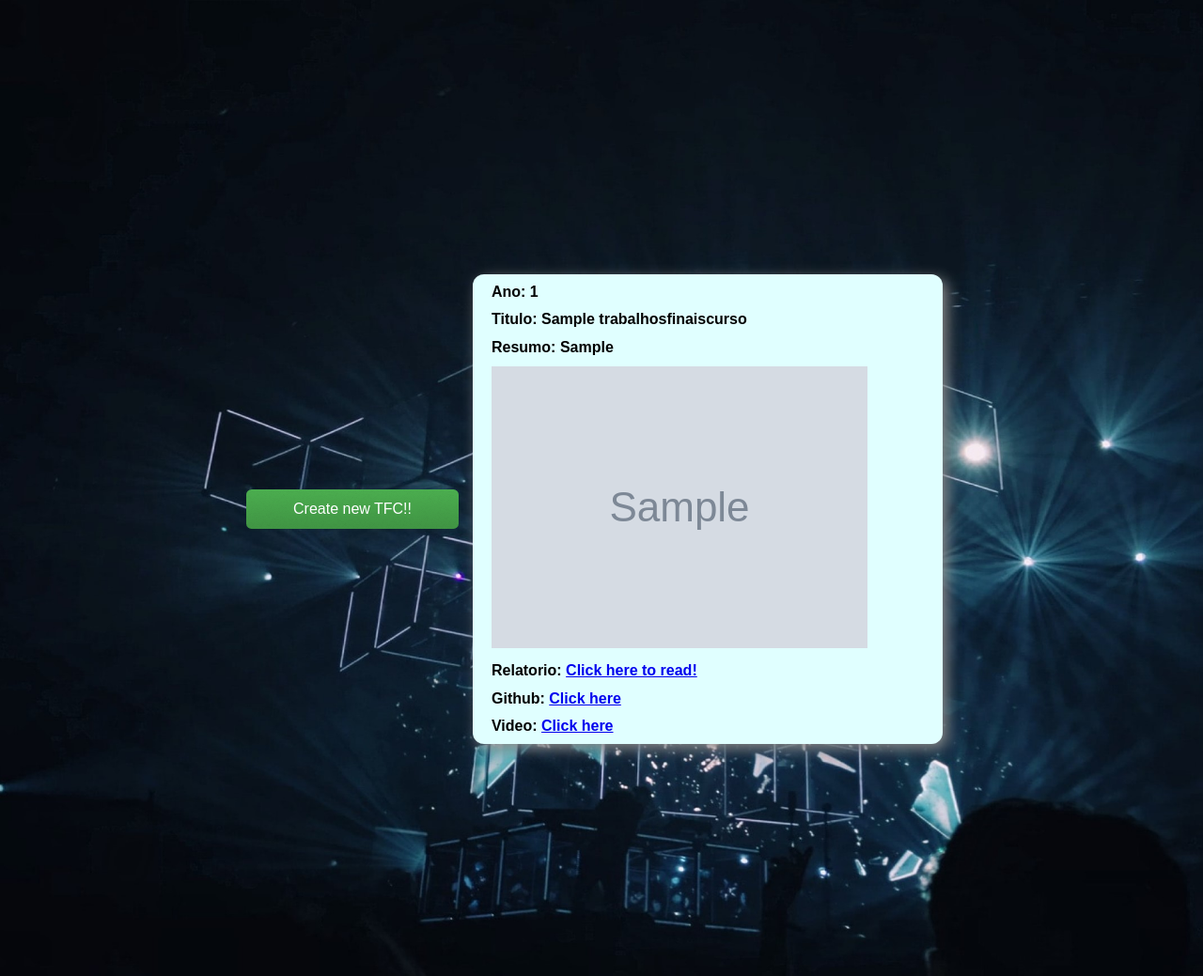
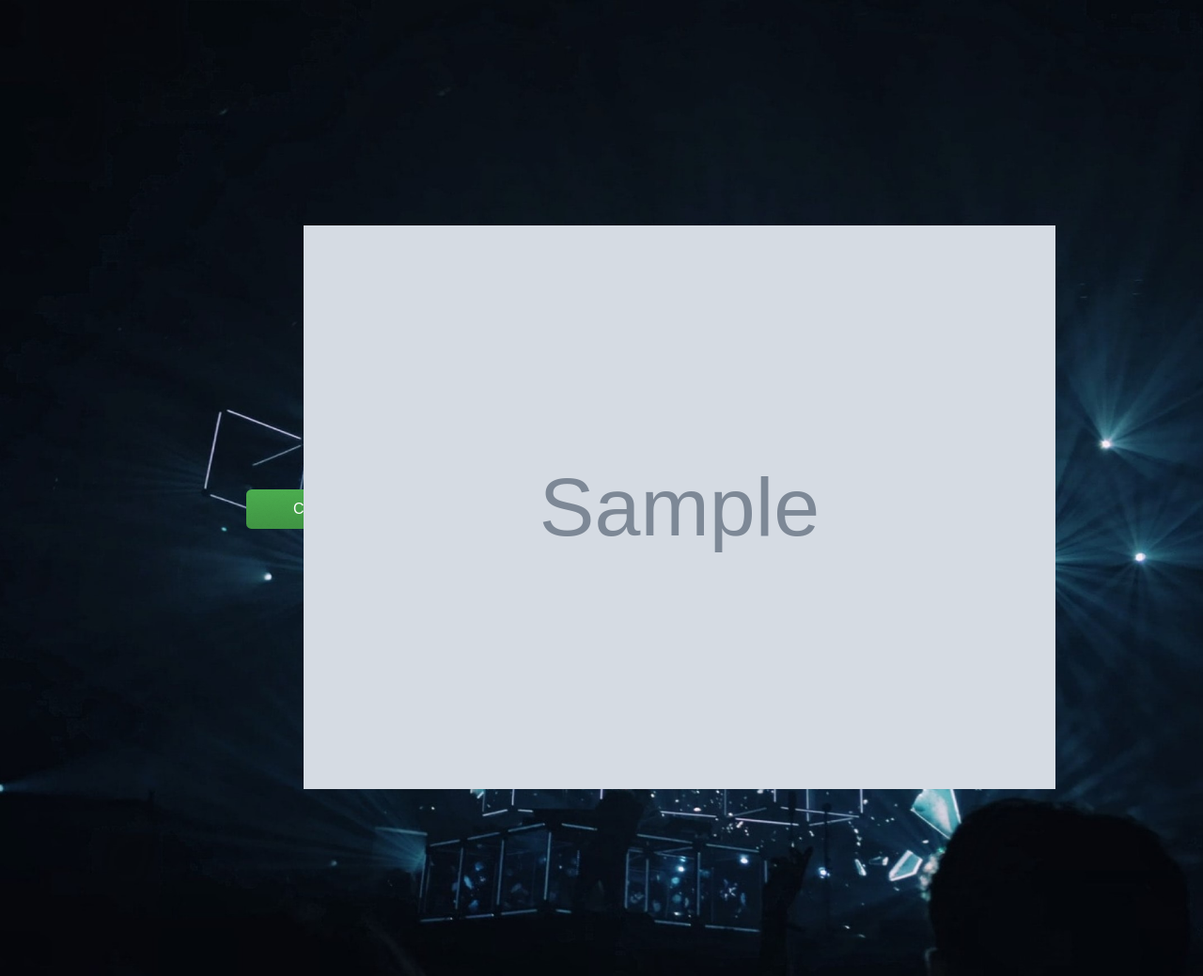
Before and after one commit to rangerd00/Projeto-PW, a Django app: page /projetos in a window 1280 px wide. Shown: the part 1777-2816 px from the top of the page at 94% size. Run offline with Django 4.2, Linux system fonts and the light colour scheme; tables that the repository leaves empty hold one stand-in row (values such as "Sample post"); grey boxes marked "Sample" are stand-in pictures; parts of the project's set-up code (start-up, migrations or seed data) failed here and were passed over.

Commit message:
tech.html

```diff
--- a/portfolio/static/portfolio/css/projetos.css
+++ b/portfolio/static/portfolio/css/projetos.css
@@ -50,7 +50,9 @@ align-content: center;
 
 }
 
-
+.zoom {
+transform:scale(2.0);
+}
 
 .container2 div{
 
```
